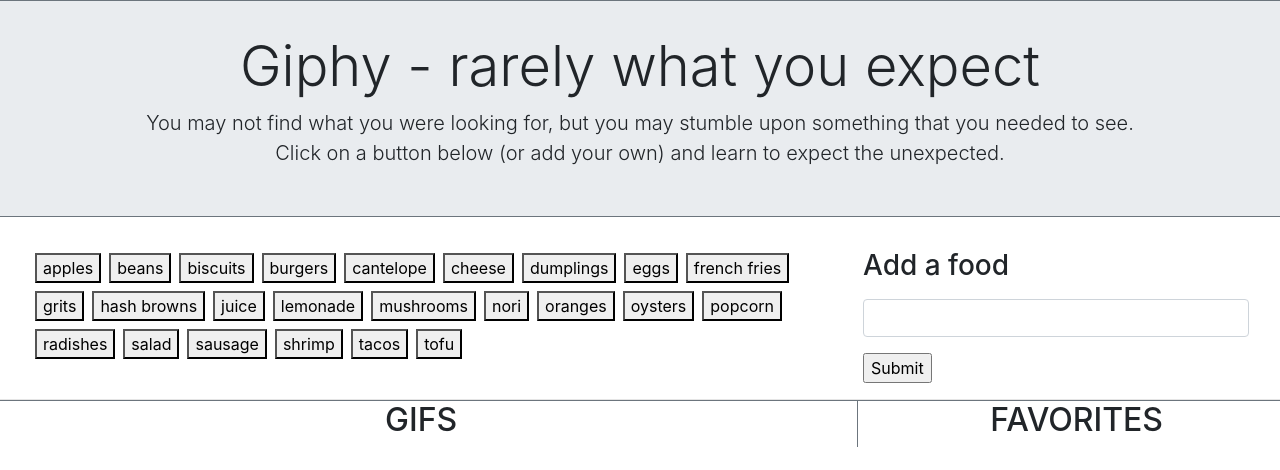
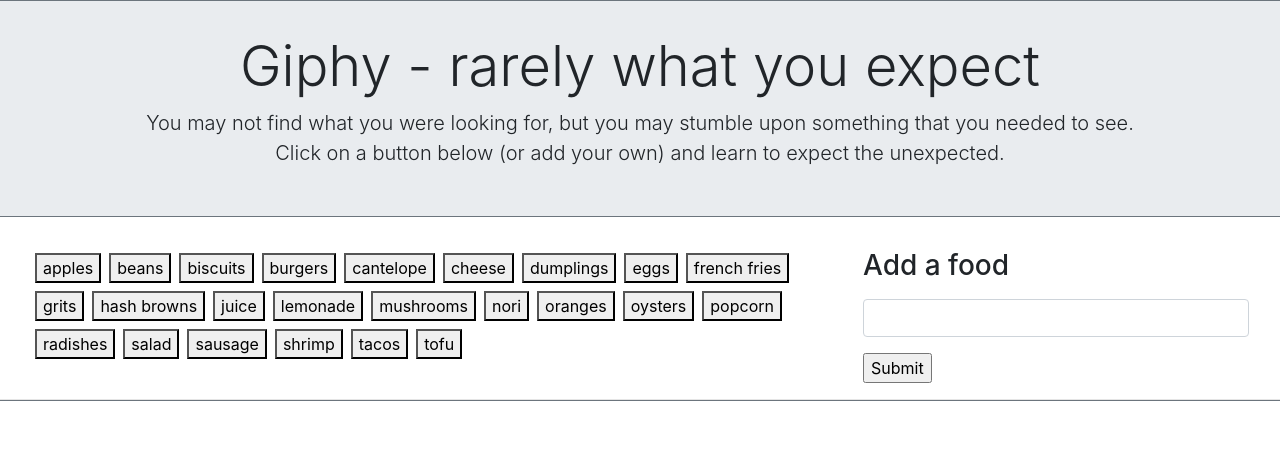
Before and after one commit to kanikas01/GifTastic, a plain HTML site: page index.html in a window 1280 px wide. Drawn offline with nearby package versions, Linux system fonts and the light colour scheme.

Commit message:
Hide topics and favorites on page load, change spacing for h2

```diff
--- a/assets/css/style.css
+++ b/assets/css/style.css
@@ -49,6 +49,7 @@ button:focus {
 h2 {
   width: 100%;
   text-align: center;
+  margin-top: 1rem;
 }
 
 h3 {
@@ -67,14 +68,11 @@ hr {
 }
 
 #topics, #favorites {
-  display: flex;
+  display: none;
   flex-wrap: wrap;
   align-content: flex-start;
+  justify-content: center;
   height: 100%;
-}
-
-#topics {
-  justify-content: center;
 }
 
 .favorite {
```
